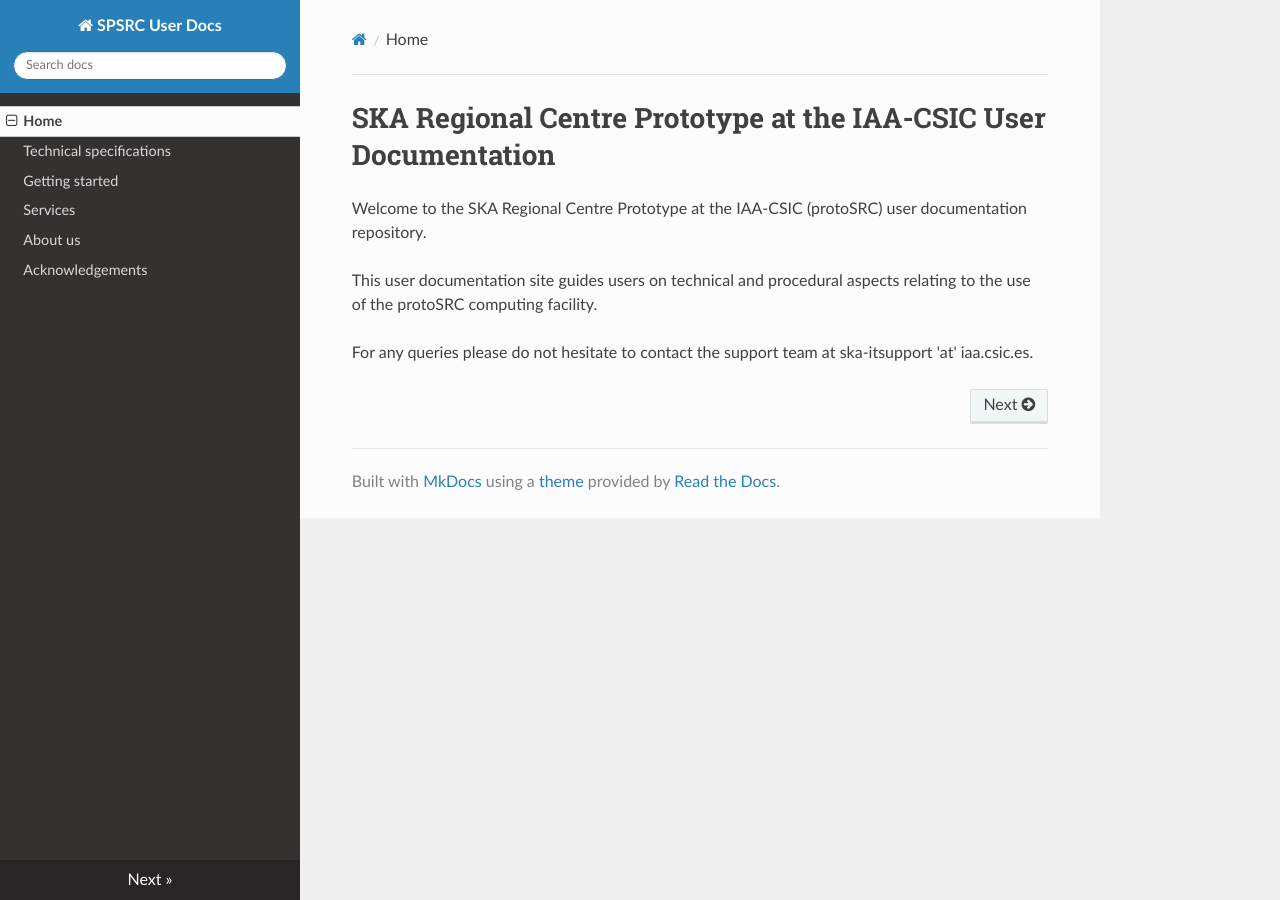
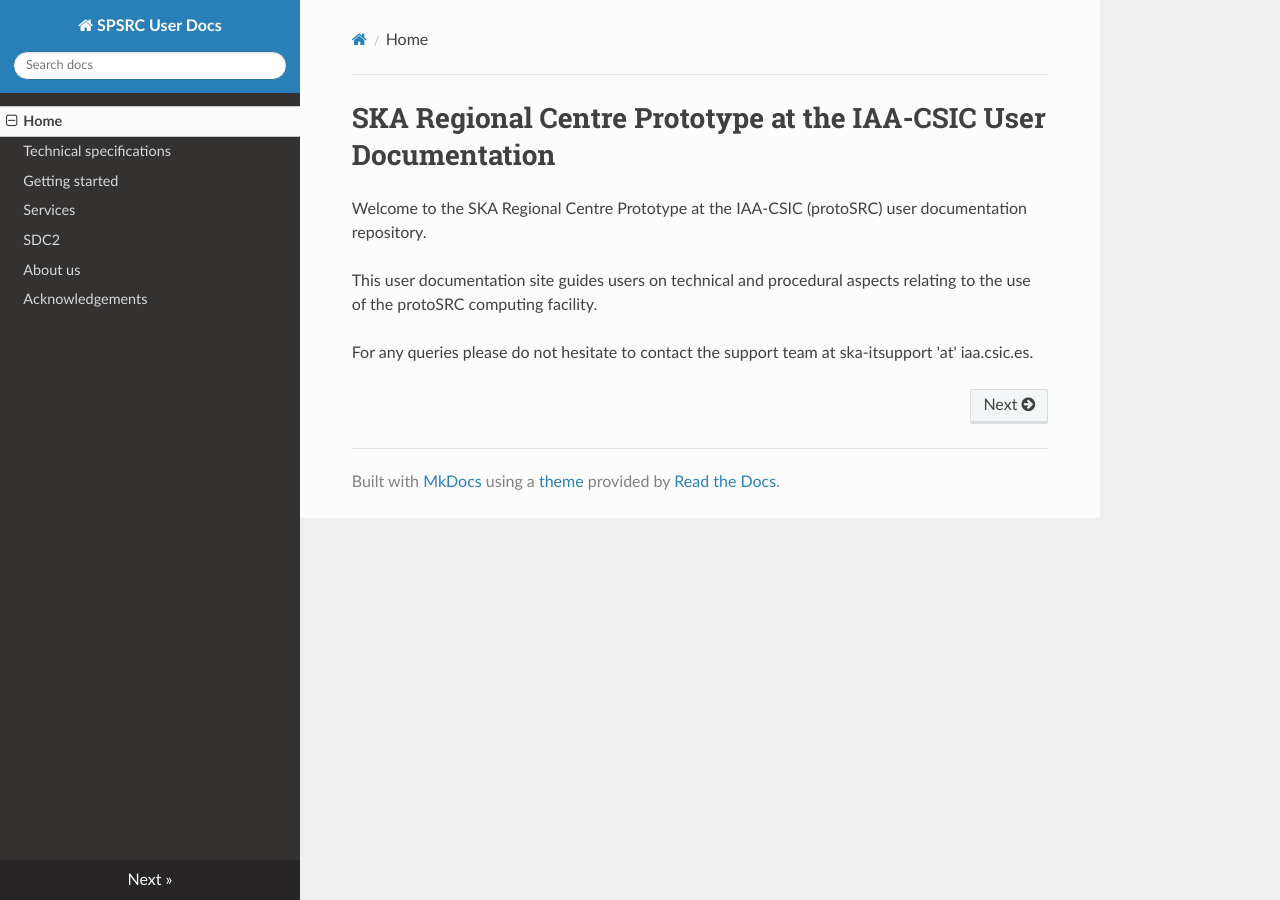
Before and after one commit to espsrc/spsrc_user_docs, an MkDocs documentation site: the page built from docs/index.md, in a window 1280 px wide. Built offline with MkDocs 1.6.1, drawn with Linux system fonts in a browser that asks for light colours; nearby versions of some CDN libraries.

Commit message:
add sdc2 page in yml

```diff
--- a/mkdocs.yml
+++ b/mkdocs.yml
@@ -8,6 +8,7 @@ nav:
     - Technical specifications: tech_specifications.md
     - Getting started: getting_started.md
     - Services: services.md
+    - SDC2: sdc2.md
     - About us: about_us.md
     - Acknowledgements: acknowledgements.md
 
```
